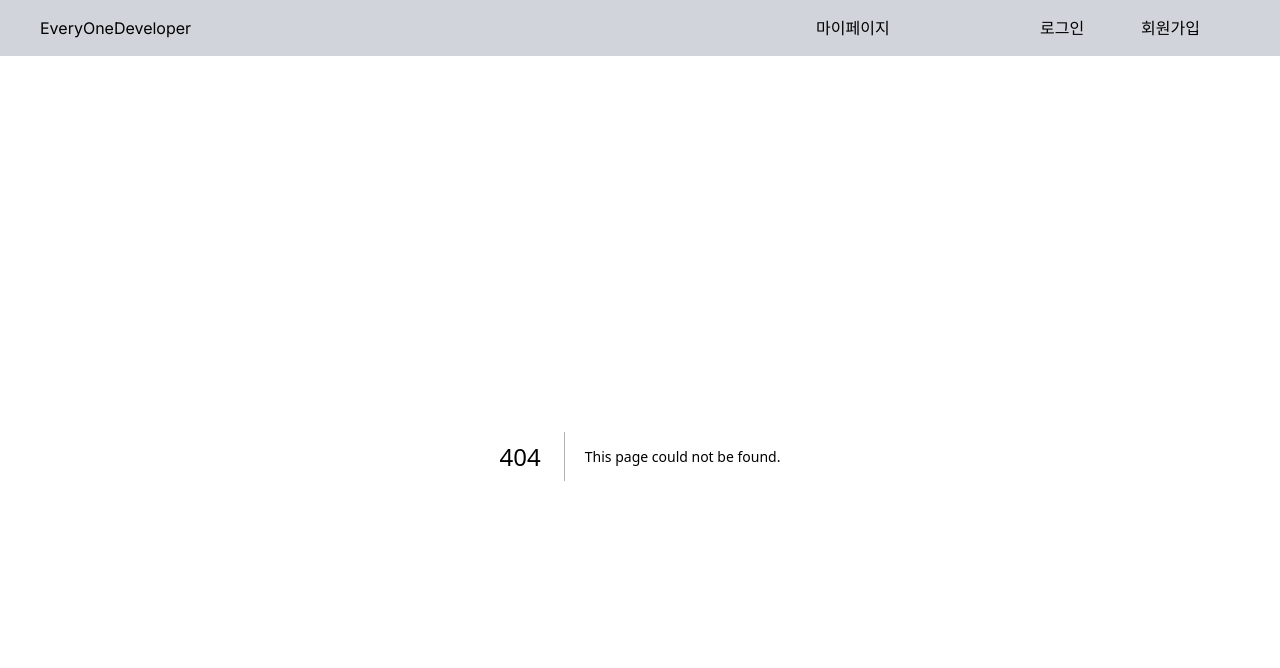
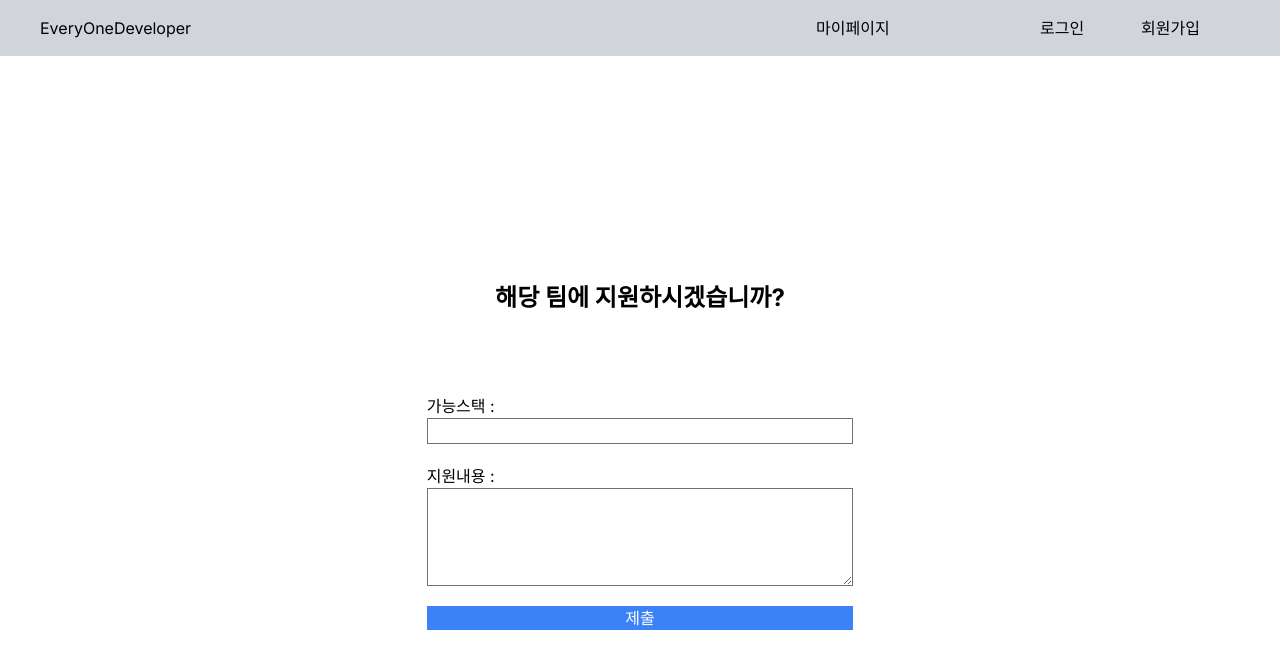
Before and after one commit to kimwoojin123/eod, a Next.js app: page /teamSearch/1/teamApply in a window 1280 px wide. Before the commit this address had no page. Shown: the top 668 px of the page. Built offline with nearby package versions, Linux system fonts and the light colour scheme.

Commit message:
팀 지원 신청 페이지 추가

```diff
--- /dev/null
+++ b/app/api/team-apply/[id]/route.ts
@@ -0,0 +1,37 @@
+import { connectDB, closeConnection, client } from '../../../../utills/db'
+import { NextRequest, NextResponse } from 'next/server';
+import { ObjectId } from 'mongodb';
+
+export async function POST(req: NextRequest) {
+  try {
+    await connectDB();
+
+    const { stack, content, username } = await req.json();
+    const path = req.nextUrl.pathname;
+    const id = path.split('/').pop();
+
+    // 사용자 ID 가져오는 로직 추가
+    const user = await client.db('eoddb').collection('users').findOne({ username });
+    const user_id = user._id;
+
+    const teamApplyData = {
+      team_id: new ObjectId(id),
+      user_id: user_id,
+      stack: stack,
+      content: content,
+    };
+
+    const result = await client.db('eoddb').collection('teamApply').insertOne(teamApplyData);
+
+    if (result.insertedId) {
+      return NextResponse.json({ message: '팀 지원이 성공적으로 제출되었습니다.' }, { status: 200 });
+    } else {
+      return NextResponse.json({ error: '팀 지원 제출 중 오류가 발생했습니다.' }, { status: 500 });
+    }
+  } catch (error) {
+    console.error('Error submitting team application:', error);
+    return NextResponse.json({ error: '팀 지원 제출 중 오류가 발생했습니다.' }, { status: 500 });
+  } finally {
+    await closeConnection();
+  }
+}
--- a/app/teamSearch/[id]/page.tsx
+++ b/app/teamSearch/[id]/page.tsx
@@ -3,6 +3,7 @@
 import { useEffect, useState } from 'react';
 import { usePathname } from 'next/navigation';
 import Image from 'next/image'
+import Link from 'next/link'
 
 interface Team {
   username: string;
@@ -56,7 +57,7 @@ export default function TeamDetail() {
       <p>팀 목표: {team.purpose}</p>
       <p>개발 언어: {team.lang}</p>
       <p>모집 인원: {team.headCount}</p>
-      <button>팀 지원하기</button>
+      <Link href={`/teamSearch/${id}/teamApply`}>팀 지원하기</Link>
     </div>
   );
 }
--- /dev/null
+++ b/app/teamSearch/[id]/teamApply/page.tsx
@@ -0,0 +1,113 @@
+'use client'
+
+import { useState } from 'react';
+import { usePathname } from 'next/navigation';
+import { getUsernameSomehow } from '@/app/ui/getUsername';
+import { useRouter } from 'next/navigation'
+import Modal from 'react-modal'
+
+export default function TeamApply() {
+  const [stack, setStack] = useState('');
+  const [content, setContent] = useState('');
+  const idPath = usePathname();
+  const id = idPath.split('/')[2];
+  const [message, setMessage] = useState<string>('');
+  const [modalIsOpen, setModalIsOpen] = useState<boolean>(false);
+  const router = useRouter();
+
+  const openModal = () => setModalIsOpen(true);
+  const closeModal = () => {setModalIsOpen(false); router.back()}
+
+
+  const handleSubmit = async () => {
+    try {
+      const username = getUsernameSomehow();
+      const response = await fetch(`/api/team-apply/${id}`, {
+        method: 'POST',
+        headers: {
+          'Content-Type': 'application/json',
+        },
+        body: JSON.stringify({
+          username,
+          stack,
+          content,
+        }),
+      });
+      if (response.ok) {
+        setMessage('제출이 완료되었습니다.')
+        openModal();
+      }
+    } catch (error) {
+      console.error('에러 발생:', error);
+    }
+  };
+
+  return (
+    <div className="flex flex-col justify-center items-center w-screen h-screen">
+      <h1 className="mb-20 font-bold text-2xl">해당 팀에 지원하시겠습니까?</h1>
+      <form className="flex flex-col w-1/3">
+        <label>가능스택 :</label>
+        <input
+          type="text"
+          value={stack}
+          onChange={(e) => setStack(e.target.value)}
+          className="border-gray-500 border mb-5"
+          required
+        />
+        <label>지원내용 :</label>
+        <textarea
+          rows={4}
+          value={content}
+          onChange={(e) => setContent(e.target.value)}
+          className="border-gray-500 border mb-5"
+          required
+        />
+        <button
+          type="button"
+          onClick={handleSubmit}
+          className="bg-blue-500 text-white"
+        >
+          제출
+        </button>
+      </form>
+      <Modal
+        isOpen={modalIsOpen}
+        onRequestClose={closeModal}
+        ariaHideApp={false}
+        style={{
+          overlay: {
+            backgroundColor: " rgba(0, 0, 0, 0.4)",
+            width: "100%",
+            height: "100vh",
+            zIndex: "10",
+            position: "fixed",
+            top: "0",
+            left: "0",
+          },
+          content: {
+            display:"flex",
+            flexDirection : "column",
+            alignItems : 'center',
+            width: "360px",
+            height: "180px",
+            zIndex: "150",
+            position: "absolute",
+            top: "50%",
+            left: "50%",
+            transform: "translate(-50%, -50%)",
+            borderRadius: "10px",
+            boxShadow: "2px 2px 2px rgba(0, 0, 0, 0.25)",
+            backgroundColor: "white",
+            justifyContent: "center",
+            overflow: "auto",
+            whiteSpace: 'pre-line',
+          },
+        }}
+        contentLabel="팀 지원 모달"
+      >
+        <p>{message}</p>
+        <button className="w-40 h-10 rounded-2xl bg-gray-200 mt-5" onClick={closeModal}>닫기</button>
+      </Modal>
+    </div>
+  );
+}
```
